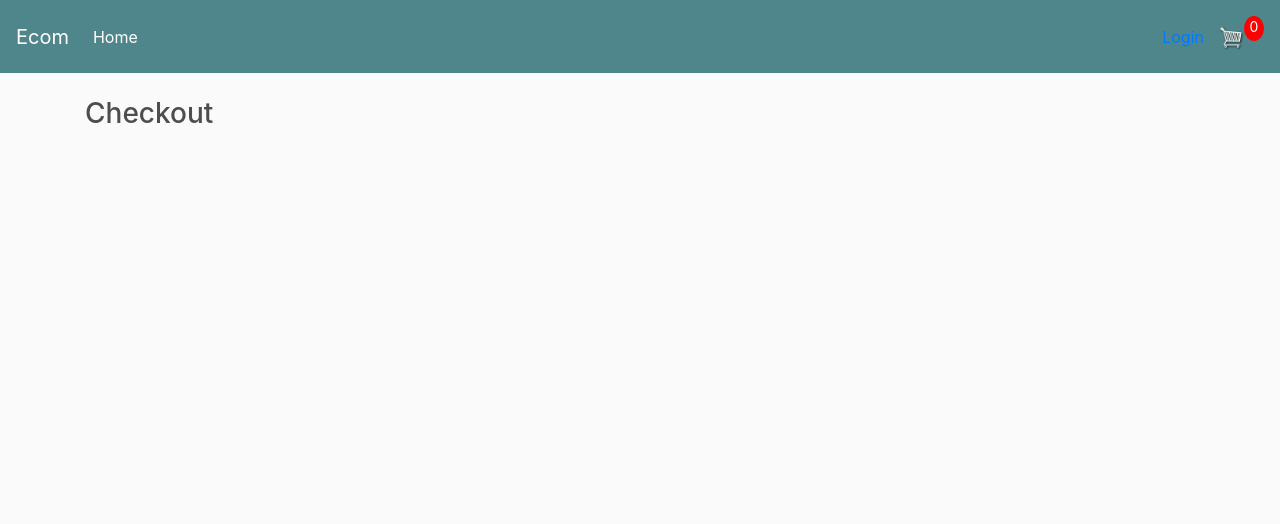
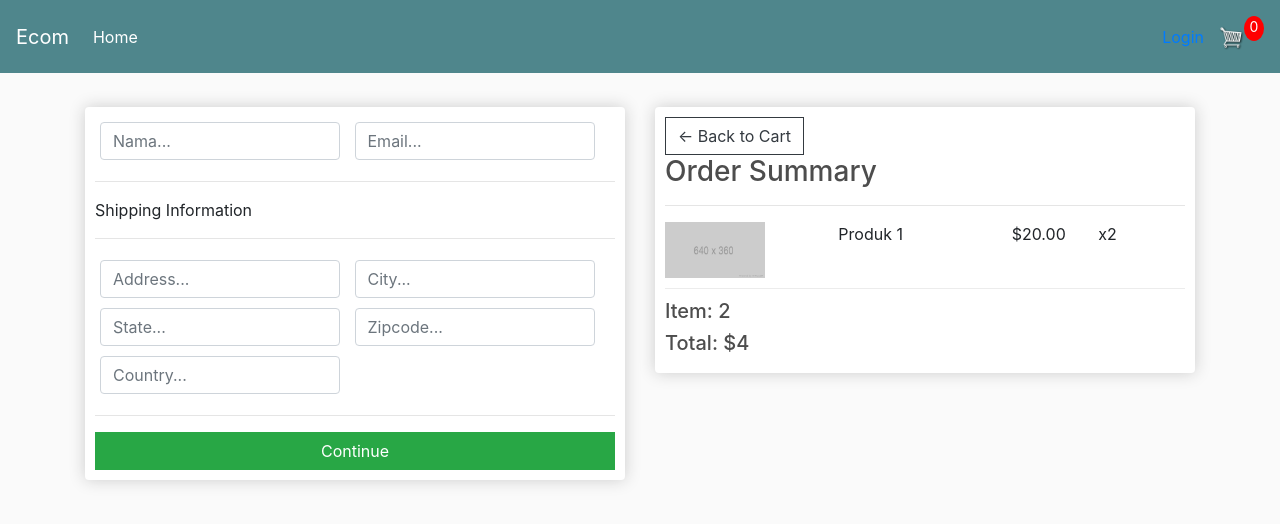
Before and after one commit to yandrisyahru/E-commerce, a Django app: page /checkout in a window 1280 px wide. Shown: the top 524 px of the page. Run offline with Django 3.2, Linux system fonts and the light colour scheme; some libraries are stand-ins or nearby versions.

Commit message:
-Update django

```diff
--- a/Ecommerce/store/templates/store/checkout.html
+++ b/Ecommerce/store/templates/store/checkout.html
@@ -3,6 +3,64 @@
 {% load static %}
 {% block content %}
 
-<h3>Checkout</h3>
+<div class="row">
+    <div class="col-lg-6">
+        <div class="box-element" id="form-wrapper">
+            <form id="form">
+                <div id="user-info">
+                    <div class="form-field">
+                        <input required class="form-control" type="text" name="name" placeholder="Nama...">
+                    </div>
+                    <div class="form-field">
+                        <input required class="form-control" type="email" placeholder="Email...">
+                    </div>
+                </div>
+
+                <div id="shipping-info">
+                    <hr>
+                    <p>Shipping Information</p>
+                    <hr>
+                    <div class="form-field">
+                        <input class="form-control" type="text" name="address" placeholder="Address...">
+                    </div>
+                    <div class="form-field">
+                        <input class="form-control" type="text" name="city" placeholder="City...">
+                    </div>
+                    <div class="form-field">
+                        <input class="form-control" type="text" name="state" placeholder="State...">
+                    </div>
+                    <div class="form-field">
+                        <input class="form-control" type="text" name="zipcode" placeholder="Zipcode...">
+                    </div>
+                    <div class="form-field">
+                        <input class="form-control" type="text" name="country" placeholder="Country...">
+                    </div>
+                </div>
+
+                <hr>
+                <input id="form-button" class="btn btn-success btn-block" type="submit" value="Continue">
+            </form>
+        </div>
+        <br>
+        <div class="box-element hidden" id="payment-info"><small>Paypal Options</small>
+        </div>
+    </div>
+    <div class="col-lg-6">
+        <div class="box-element">
+            <a class="btn btn-outline-dark" href="{% url 'cart' %}">&#x2190; Back to Cart</a>
+            <h3>Order Summary</h3>
+
+            <hr>
+            <div class="cart-row">
+                <div style="flex:2"><img class="row-image" src="{% static 'images/placeholder.png' %}"></div>
+                <div style="flex:2"><p>Produk 1</p></div>
+                <div style="flex:1"><p>$20.00</p></div>
+                <div style="flex:1"><p>x2</p></div>
+            </div>
+            <h5>Item:   2</h5>
+            <h5>Total:  $4</h5>
+        </div>
+    </div>
+</div>
 
 {% endblock content %}
```
